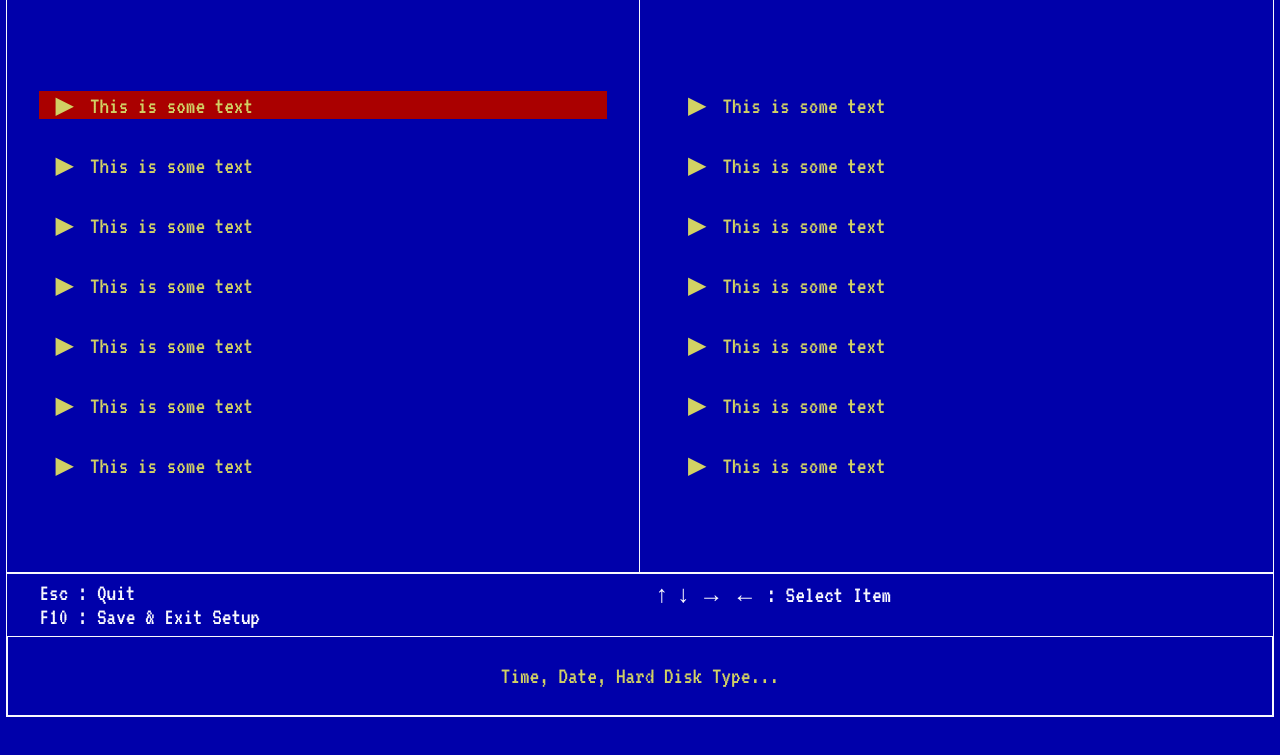
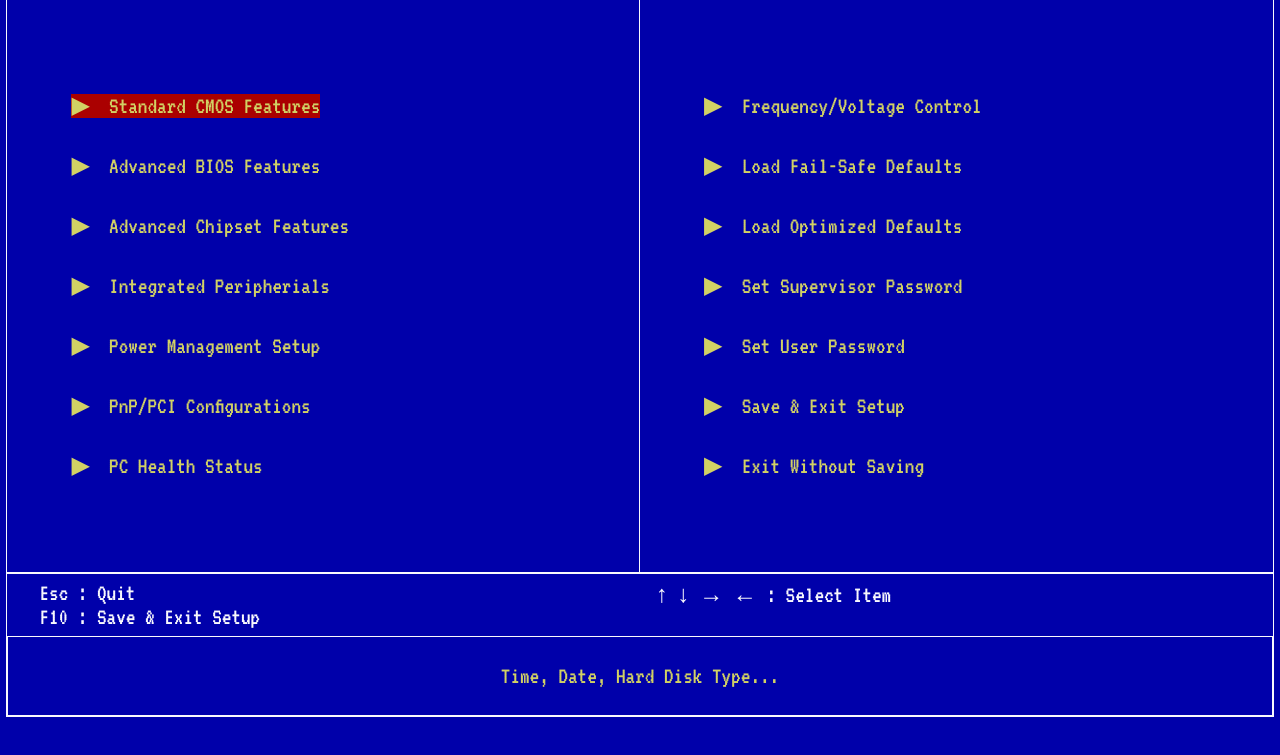
Before and after one commit to jason1985/bios-style, a plain HTML site: page index.html in a window 1280 px wide. Shown: the part 43-798 px from the top of the page. Drawn offline with Linux system fonts and the light colour scheme.

Commit message:
changed menu text

```diff
--- a/index.html
+++ b/index.html
@@ -17,22 +17,22 @@
         </div>
         <div class="top">
             <div class="left">
-                <li><span>This is some text</span></li>
-                <li><span>This is some text</span></li>
-                <li><span>This is some text</span></li>
-                <li><span>This is some text</span></li>
-                <li><span>This is some text</span></li>
-                <li><span>This is some text</span></li>
-                <li><span>This is some text</span></li>
+                <li><span>▶ &nbsp;Standard CMOS Features</span></li>
+                <li><span>▶ &nbsp;Advanced BIOS Features</span></li>
+                <li><span>▶ &nbsp;Advanced Chipset Features</span></li>
+                <li><span>▶ &nbsp;Integrated Peripherials</span></li>
+                <li><span>▶ &nbsp;Power Management Setup</span></li>
+                <li><span>▶ &nbsp;PnP/PCI Configurations</span></li>
+                <li><span>▶ &nbsp;PC Health Status</span></li>
             </div>
             <div class="right">
-                <li><span>This is some text</span></li>
-                <li><span>This is some text</span></li>
-                <li><span>This is some text</span></li>
-                <li><span>This is some text</span></li>
-                <li><span>This is some text</span></li>
-                <li><span>This is some text</span></li>
-                <li><span>This is some text</span></li>
+                <li><span>▶ &nbsp;Frequency/Voltage Control</span></li>
+                <li><span>▶ &nbsp;Load Fail-Safe Defaults</span></li>
+                <li><span>▶ &nbsp;Load Optimized Defaults</span></li>
+                <li><span>▶ &nbsp;Set Supervisor Password</span></li>
+                <li><span>▶ &nbsp;Set User Password</span></li>
+                <li><span>▶ &nbsp;Save & Exit Setup</span></li>
+                <li><span>▶ &nbsp;Exit Without Saving</span></li>
             </div>
         </div>
         <div class="info">
--- a/index.js
+++ b/index.js
@@ -1,5 +1,5 @@
 let selected = 0
-let list = document.getElementsByTagName('li')
+let list = document.getElementsByTagName('span')
 
 list[0].style.backgroundColor = '#a00'
 
@@ -8,7 +8,7 @@ document.addEventListener('keydown', keydown)
 function keydown(e) {
   switch (e.keyCode) {
     case 37: {
-      //
+      if (selected > 6) selector(selected - 7)
       break
     }
     case 38: {
@@ -16,7 +16,7 @@ function keydown(e) {
       break
     }
     case 39: {
-      //
+      if (selected < 7) selector(selected + 7)
       break
     }
     case 40: {
--- a/style.css
+++ b/style.css
@@ -50,6 +50,7 @@ body {
 }
 
 li {
+  list-style: none;
   margin: 1rem;
   font-size: x-large;
   padding-left: 1rem;
@@ -66,11 +67,12 @@ li span {
   padding-bottom: 1rem;
 }
 
-li::marker {
+/* li::marker {
   content: '▶';
-}
+} */
 
 .info {
+  overflow: hidden;
   padding-left: 2rem;
   display: flex;
   height: 8vh;
```
